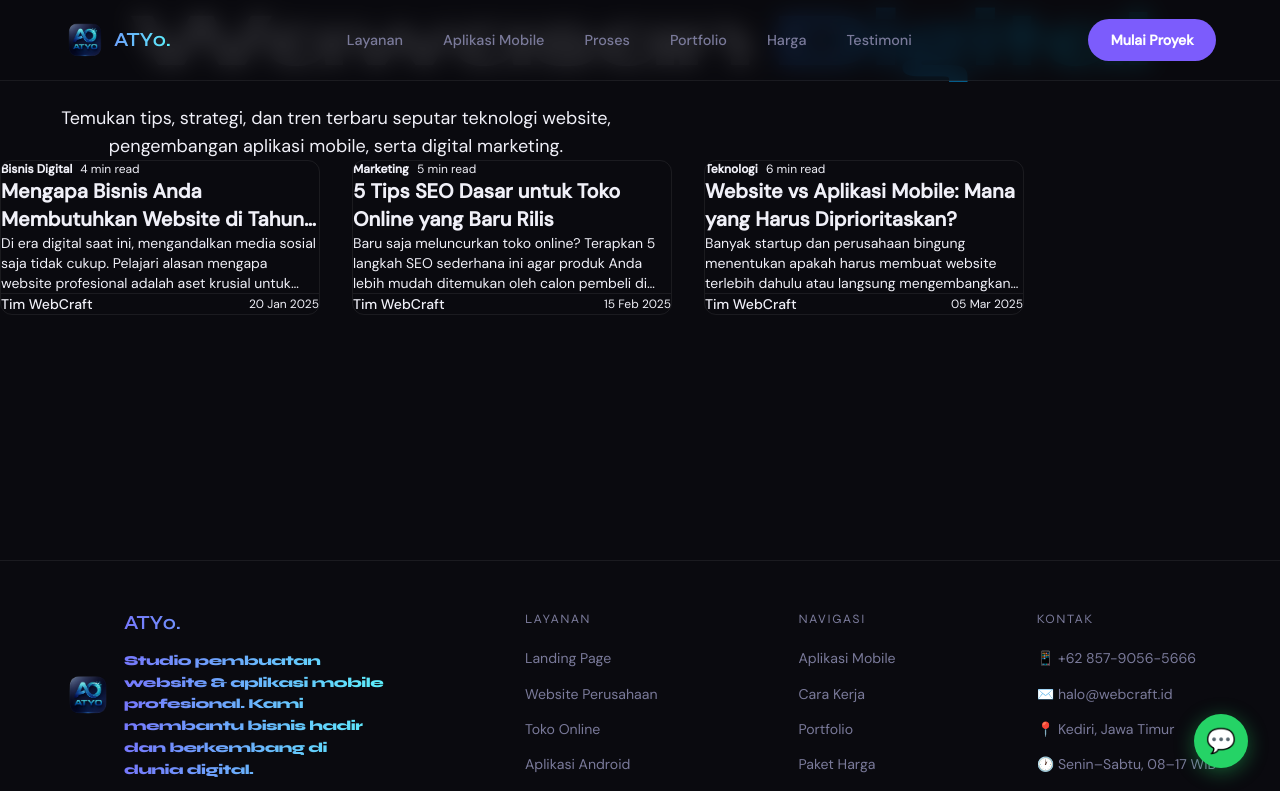
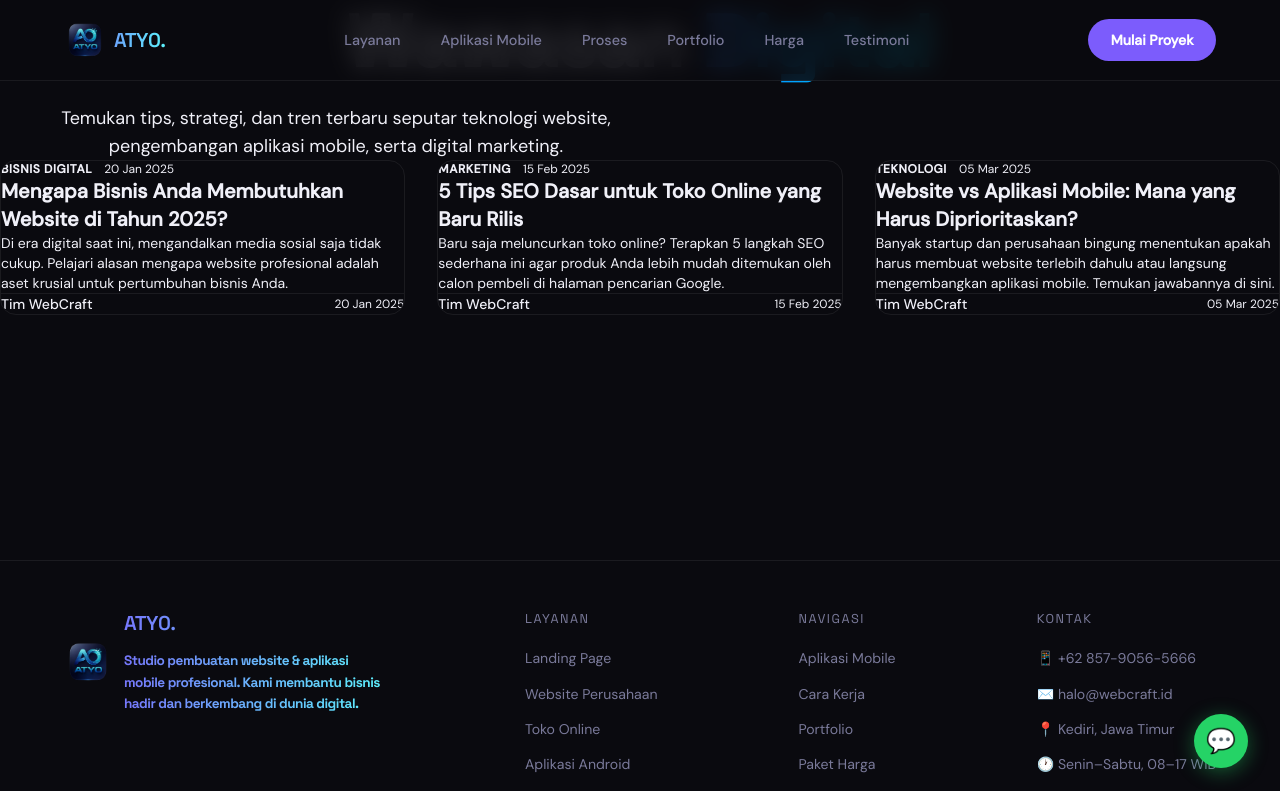
Before and after one commit to vizsem/atywebcraft, a Next.js app: page /blog in a window 1280 px wide. Shown: the top 791 px of the page. Built offline with nearby package versions, Linux system fonts and the light colour scheme.

Commit message:
2 update fitur

```diff
--- a/src/app/blog/[slug]/page.tsx
+++ b/src/app/blog/[slug]/page.tsx
@@ -61,7 +61,7 @@ export default function BlogPostPage({ params }: { params: { slug: string } }) {
           </span>
           <span className="text-sm text-muted">{post.readTime}</span>
         </div>
-        <h1 className="text-4xl md:text-5xl font-bold font-syne mb-6 leading-tight">
+        <h1 className="text-4xl md:text-5xl font-bold font-display mb-6 leading-tight">
           {post.title}
         </h1>
         <div className="flex items-center gap-4 py-6 border-y border-border">
--- a/src/app/blog/page.tsx
+++ b/src/app/blog/page.tsx
@@ -14,32 +14,31 @@ export default function BlogPage() {
   return (
     <div className="pt-24 pb-12 min-h-[70vh]">
       <div className="container text-center mb-16">
-        <h1 className="text-5xl font-bold font-syne mb-6">Wawasan <span className="text-transparent bg-clip-text bg-gradient-to-r from-blue-500 to-cyan-400">Digital</span></h1>
+        <h1 className="text-5xl font-bold font-display mb-6">Wawasan <span className="text-transparent bg-clip-text bg-gradient-to-r from-blue-500 to-cyan-400">Digital</span></h1>
         <p className="text-lg text-muted max-w-2xl mx-auto">
           Temukan tips, strategi, dan tren terbaru seputar teknologi website, pengembangan aplikasi mobile, serta digital marketing.
         </p>
       </div>
 
-      <div className="container max-w-5xl">
-        <div className="grid gap-8 md:grid-cols-2 lg:grid-cols-3">
+      <div className="container grid md:grid-cols-2 lg:grid-cols-3 gap-8">
         {blogPosts.map((post) => (
-            <article key={post.id} className="flex flex-col h-full bg-card border border-border rounded-xl overflow-hidden hover:border-primary/50 transition-colors">
-              <div className="p-6 flex flex-col flex-grow">
-                <div className="flex items-center gap-2 mb-4">
-                  <span className="px-2.5 py-0.5 rounded-full bg-primary/10 text-primary text-xs font-semibold">
+          <article key={post.id} className="group bg-surface border border-border rounded-2xl overflow-hidden hover:border-primary/50 transition-all duration-300">
+            <div className="p-6">
+              <div className="flex items-center gap-3 mb-4">
+                <span className="text-xs font-semibold px-2 py-1 bg-primary/10 text-primary rounded-md uppercase tracking-wider">
                   {post.category}
                 </span>
-                  <span className="text-xs text-muted">{post.readTime}</span>
+                <span className="text-xs text-muted">{post.date}</span>
               </div>
               <Link href={`/blog/${post.slug}`} className="group">
-                  <h2 className="text-xl font-bold font-syne mb-3 group-hover:text-primary transition-colors line-clamp-2">
+                <h2 className="text-xl font-bold font-display mb-3 group-hover:text-primary transition-colors line-clamp-2">
                   {post.title}
                 </h2>
               </Link>
-                <p className="text-muted text-sm mb-6 line-clamp-3 flex-grow">
+              <p className="text-muted text-sm mb-6 line-clamp-3">
                 {post.excerpt}
               </p>
-                <div className="flex items-center justify-between mt-auto pt-4 border-t border-border">
+              <div className="flex items-center justify-between pt-4 border-t border-border">
                 <span className="text-sm font-medium">{post.author}</span>
                 <span className="text-xs text-muted">{post.date}</span>
               </div>
@@ -48,6 +47,5 @@ export default function BlogPage() {
         ))}
       </div>
     </div>
-    </div>
   );
 }
--- a/src/app/error.tsx
+++ b/src/app/error.tsx
@@ -18,7 +18,7 @@ export default function Error({
 
   return (
     <div className="container flex flex-col items-center justify-center min-h-[60vh] py-24 text-center">
-      <h2 className="text-3xl font-bold font-syne mb-4">Terjadi Kesalahan!</h2>
+      <h2 className="text-3xl font-bold font-display mb-4">Terjadi Kesalahan!</h2>
       <p className="text-muted mb-8 max-w-md">
         Maaf, terjadi kesalahan saat memuat halaman ini. Silakan coba lagi atau kembali ke beranda.
       </p>
--- a/src/app/globals.css
+++ b/src/app/globals.css
@@ -55,7 +55,7 @@
       --accent3: #5cf0fc;
       --text: #f0f0f8;
       --muted: #7a7a9a;
-      --font-display: 'Syne', sans-serif;
+      --font-display: var(--font-space-grotesk), sans-serif;
       --font-body: 'DM Sans', sans-serif;
     }
 
@@ -81,7 +81,7 @@
     }
     .logo {
       font-family: var(--font-display);
-      font-weight: 800; font-size: 1.4rem;
+      font-weight: 700; font-size: 1.4rem;
       background: linear-gradient(90deg, var(--accent), var(--accent3));
       -webkit-background-clip: text; -webkit-text-fill-color: transparent;
       letter-spacing: -0.5px;
@@ -136,7 +136,7 @@
     h1 {
       font-family: var(--font-display);
       font-size: clamp(2.6rem, 6vw, 5.2rem);
-      font-weight: 800; line-height: 1.06; letter-spacing: -1.5px;
+      font-weight: 700; line-height: 1.06; letter-spacing: -1.5px;
       margin-bottom: 1.4rem;
       animation: fadeUp 0.7s 0.1s ease both;
     }
@@ -175,7 +175,7 @@
       animation: fadeUp 0.7s 0.4s ease both;
     }
     .stat { text-align: center; }
-    .stat-num { font-family: var(--font-display); font-size: 2.2rem; font-weight: 800; color: var(--text); line-height: 1; }
+    .stat-num { font-family: var(--font-display); font-size: 2.2rem; font-weight: 700; color: var(--text); line-height: 1; }
     .stat-num span { color: var(--accent); }
     .stat-label { font-size: 0.8rem; color: var(--muted); margin-top: 0.3rem; text-transform: uppercase; letter-spacing: 1px; }
 
@@ -189,7 +189,7 @@
     }
     .section-title {
       font-family: var(--font-display); font-size: clamp(1.8rem, 3.5vw, 3rem);
-      font-weight: 800; letter-spacing: -0.8px; line-height: 1.15;
+      font-weight: 700; letter-spacing: -0.8px; line-height: 1.15;
       margin-bottom: 1rem;
     }
     .section-desc { color: var(--muted); font-size: 1rem; max-width: 520px; font-weight: 300; line-height: 1.7; }
--- a/src/app/harga/page.tsx
+++ b/src/app/harga/page.tsx
@@ -13,7 +13,7 @@ export default function HargaPage() {
   return (
     <div className="pt-24 pb-12 min-h-[70vh]">
       <div className="container text-center mb-4">
-        <h1 className="text-5xl font-bold font-syne mb-6">Investasi <span className="text-transparent bg-clip-text bg-gradient-to-r from-blue-500 to-cyan-400">Digital Anda</span></h1>
+        <h1 className="text-5xl font-bold font-display mb-6">Investasi <span className="text-transparent bg-clip-text bg-gradient-to-r from-blue-500 to-cyan-400">Digital Anda</span></h1>
         <p className="text-lg text-muted max-w-2xl mx-auto">
           Harga transparan tanpa biaya tersembunyi. Pilih paket yang paling sesuai dengan fase pertumbuhan bisnis Anda saat ini.
         </p>
--- a/src/app/kontak/page.tsx
+++ b/src/app/kontak/page.tsx
@@ -4,7 +4,7 @@ export default function KontakPage() {
   return (
     <div className="pt-24 pb-12 min-h-[70vh]">
       <div className="container text-center mb-4">
-        <h1 className="text-5xl font-bold font-syne mb-6">Mari <span className="text-transparent bg-clip-text bg-gradient-to-r from-blue-500 to-cyan-400">Berdiskusi</span></h1>
+        <h1 className="text-5xl font-bold font-display mb-6">Mari <span className="text-transparent bg-clip-text bg-gradient-to-r from-blue-500 to-cyan-400">Berdiskusi</span></h1>
         <p className="text-lg text-muted max-w-2xl mx-auto">
           Punya ide luar biasa? Jangan ragu untuk menghubungi kami. Kami siap mendengarkan dan membantu mewujudkannya.
         </p>
--- a/src/app/layanan/page.tsx
+++ b/src/app/layanan/page.tsx
@@ -13,7 +13,7 @@ export default function LayananPage() {
   return (
     <div className="pt-24 pb-12 min-h-[70vh]">
       <div className="container text-center mb-12">
-        <h1 className="text-5xl font-bold font-syne mb-6">Layanan <span className="text-transparent bg-clip-text bg-gradient-to-r from-blue-500 to-cyan-400">Digital Kami</span></h1>
+        <h1 className="text-5xl font-bold font-display mb-6">Layanan <span className="text-transparent bg-clip-text bg-gradient-to-r from-blue-500 to-cyan-400">Digital Kami</span></h1>
         <p className="text-lg text-muted max-w-2xl mx-auto">
           Dari konsep hingga peluncuran, kami menyediakan layanan end-to-end untuk memastikan bisnis Anda sukses di dunia digital.
         </p>
--- a/src/app/not-found.tsx
+++ b/src/app/not-found.tsx
@@ -3,7 +3,7 @@ import Link from "next/link";
 export default function NotFoundPage() {
   return (
     <div className="container flex flex-col items-center justify-center min-h-[60vh] py-24 text-center">
-      <h1 className="text-6xl font-bold font-syne mb-4">404</h1>
+      <h1 className="text-6xl font-bold font-display mb-4">404</h1>
       <h2 className="text-2xl font-semibold mb-6">Halaman Tidak Ditemukan</h2>
       <p className="text-muted mb-8 max-w-md">
         Maaf, halaman yang Anda cari tidak ada atau telah dipindahkan.
--- a/src/app/portfolio/page.tsx
+++ b/src/app/portfolio/page.tsx
@@ -13,7 +13,7 @@ export default function PortfolioPage() {
   return (
     <div className="pt-24 pb-12 min-h-[70vh]">
       <div className="container text-center mb-4">
-        <h1 className="text-5xl font-bold font-syne mb-6">Karya <span className="text-transparent bg-clip-text bg-gradient-to-r from-blue-500 to-cyan-400">Terbaik Kami</span></h1>
+        <h1 className="text-5xl font-bold font-display mb-6">Karya <span className="text-transparent bg-clip-text bg-gradient-to-r from-blue-500 to-cyan-400">Terbaik Kami</span></h1>
         <p className="text-lg text-muted max-w-2xl mx-auto">
           Lihat bagaimana kami membantu berbagai industri bertransformasi melalui solusi digital yang cerdas dan desain yang menawan.
         </p>
--- a/src/app/tentang/page.tsx
+++ b/src/app/tentang/page.tsx
@@ -11,7 +11,7 @@ export const metadata: Metadata = {
 export default function TentangPage() {
   return (
     <div className="container py-24 min-h-[70vh]">
-      <h1 className="text-5xl font-bold font-syne mb-8 text-center"><span className="text-transparent bg-clip-text bg-gradient-to-r from-blue-500 to-cyan-400">Tentang</span> WebCraft</h1>
+      <h1 className="text-5xl font-bold font-display mb-8 text-center"><span className="text-transparent bg-clip-text bg-gradient-to-r from-blue-500 to-cyan-400">Tentang</span> WebCraft</h1>
       <div className="max-w-3xl mx-auto space-y-6 text-lg text-muted">
         <p>
           <strong>WebCraft</strong> adalah studio pengembangan perangkat lunak (software development studio) yang berdedikasi untuk membantu UMKM, perusahaan, dan startup di Indonesia dalam melakukan transformasi digital.
--- a/tailwind.config.ts
+++ b/tailwind.config.ts
@@ -20,7 +20,7 @@ const config: Config = {
         border: "var(--border)",
       },
       fontFamily: {
-        syne: ["var(--font-syne)"],
+        display: ["var(--font-space-grotesk)"],
         body: ["var(--font-dm-sans)"],
       },
     },
```
Also changed, not shown: src/app/layout.tsx (+5 -5 lines). Lines whose indentation alone changed are shown as unchanged.
